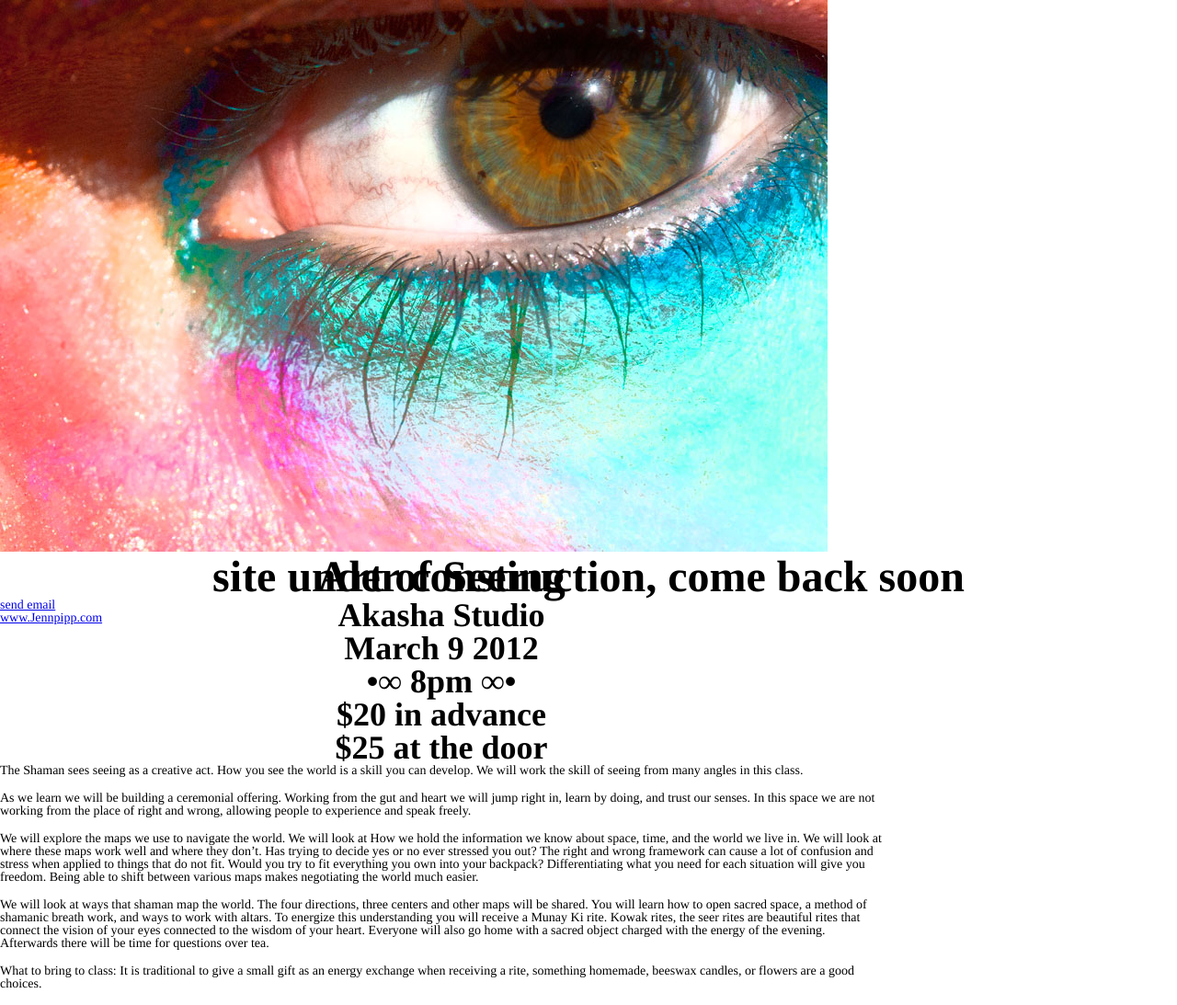
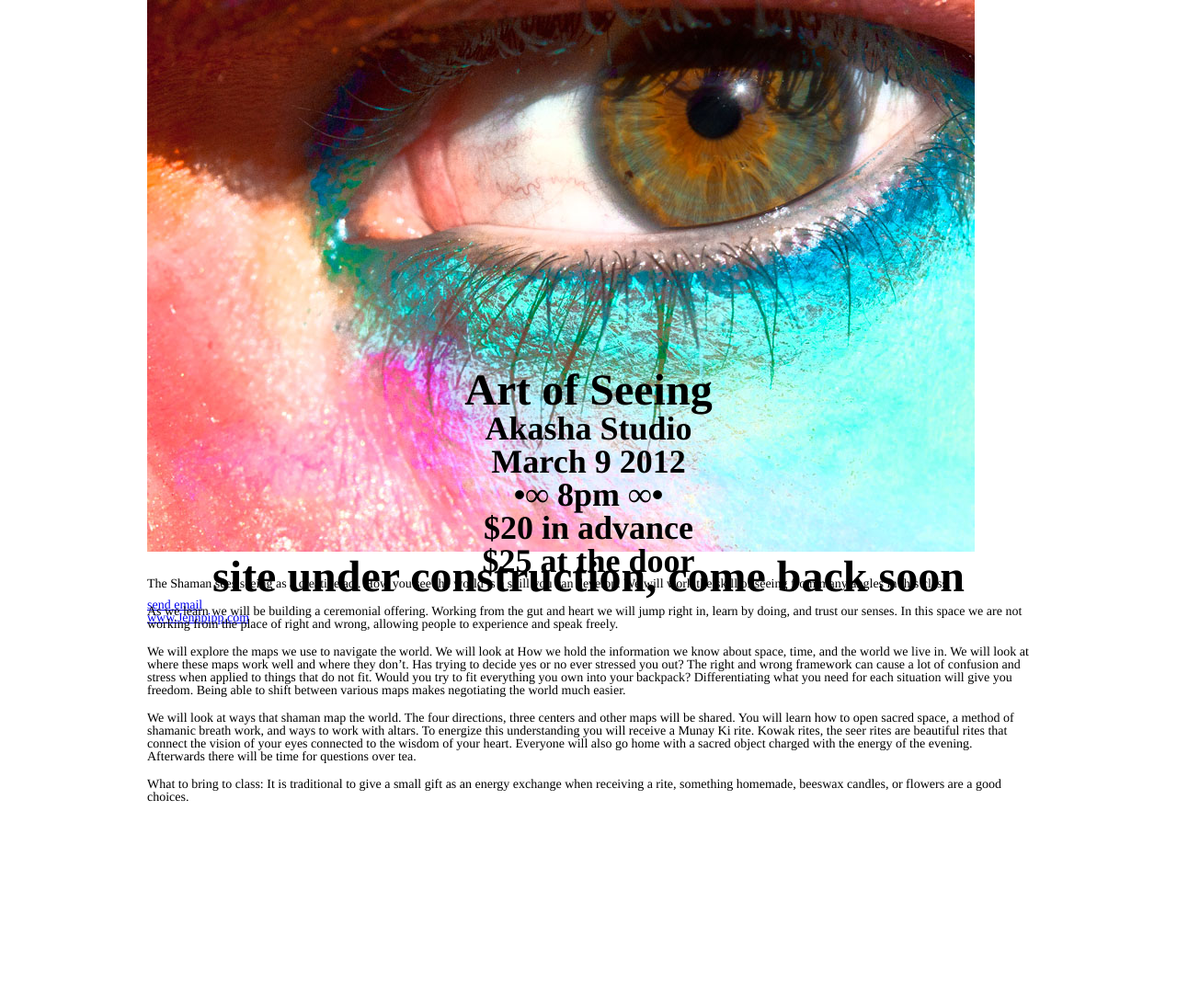
Before and after one commit to jennpipp/jennpipp.github.com, a PHP site: page /sacredinthecity/index.html in a window 1280 px wide. Shown: the whole page at 92% size. After the commit the page ends 872 px from the top, so only its background shows below. Run offline with PHP 8.4, Linux system fonts and the light colour scheme.

Commit message:
trying to do layers

```diff
--- a/sacredinthecity/style.css
+++ b/sacredinthecity/style.css
@@ -48,10 +48,11 @@ table {
 }
 
 /* Add Styles Here */
-body { font-family:Times; font-size:14px; margin:0 auto; width:100%;  }
+body { font-family:Times; font-size:14px; margin:0 auto; width:960px;  }
 section#content { position: realitive; }
-article.art-of-seeing {position: absolute; width:960px;}
-.art-of-seeing img {width: 100%;}
+.art-of-seeing img {width: 100%; position: absolute; }
+article.art-of-seeing {position: absolute; width:960px; top: 400px;}
+
 h1 { font-size:48px; font-weight:bold; color:black; text-align:center; }
 h2 { font-size:36px; font-weight:bold; color:black; text-align:center; }
 p { padding-bottom:16px; }
```
